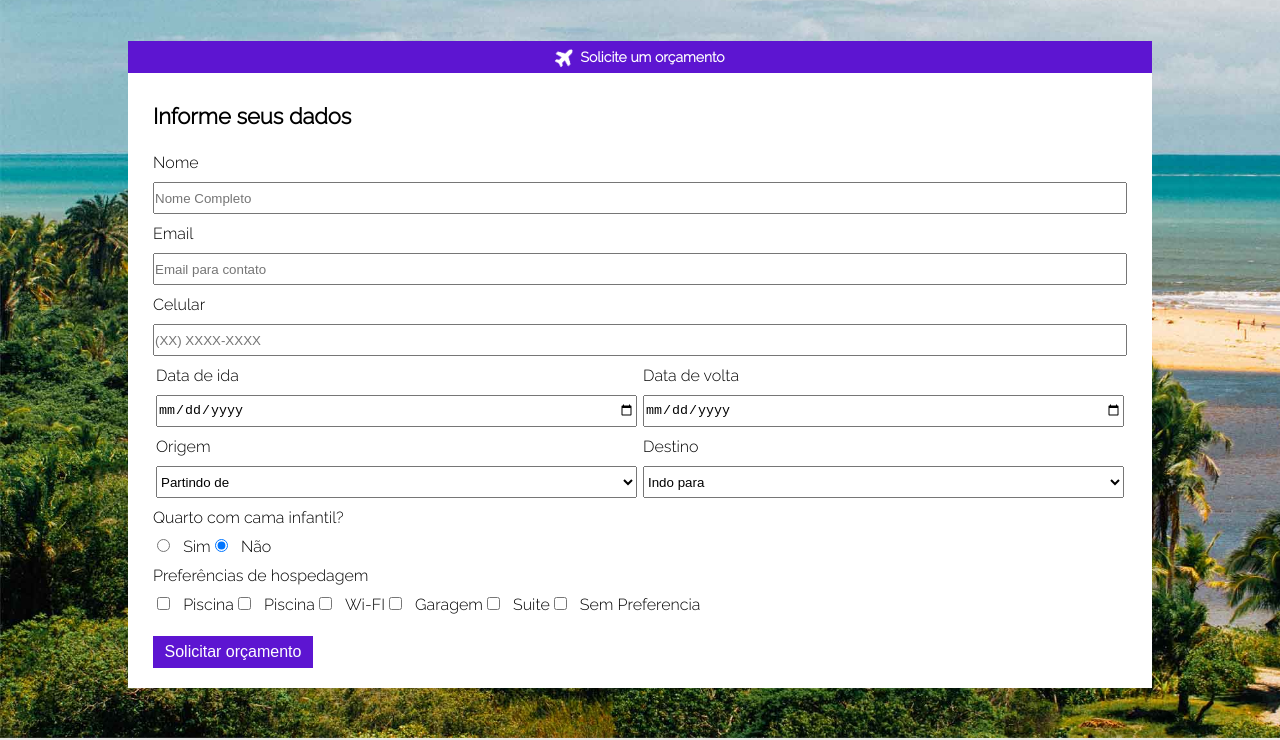
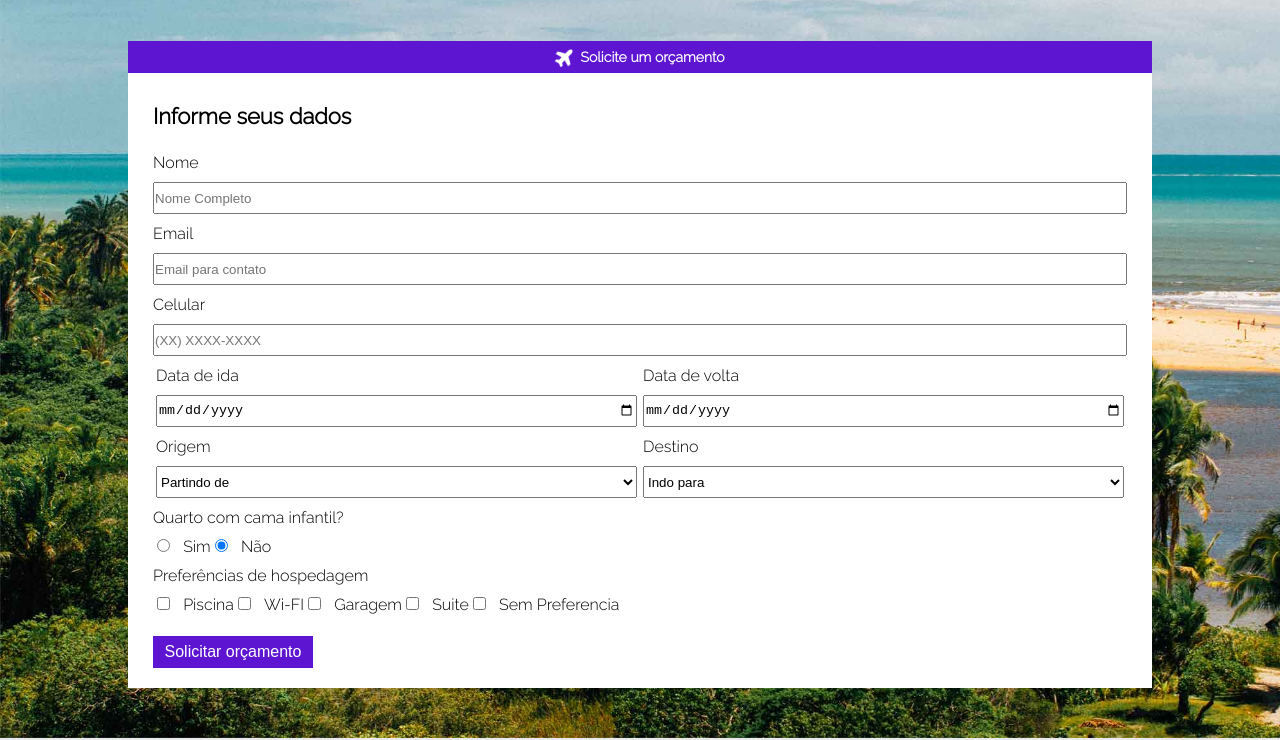
Before and after one commit to llucasvargas/Agencia-de-viagens-HTML-CSS, a plain HTML site: page index.html in a window 1280 px wide. Shown: the part 64-804 px from the top of the page. Drawn offline with Linux system fonts and the light colour scheme.

Commit message:
Remoção de Bug

```diff
--- a/index.html
+++ b/index.html
@@ -113,12 +113,6 @@
                             <input type="checkbox" name="preferencias[]" id="picina">
                             <label for="picina">Piscina</label>
                         </div>
-
-                        <div>
-                            <input type="checkbox" name="preferencias[]" id="picina">
-                            <label for="picina">Piscina</label>
-                        </div>
-
 
                         <div>
                             <input type="checkbox" name="preferencias[]" id="wi-fi">
```
